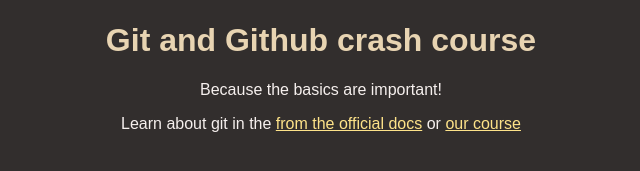
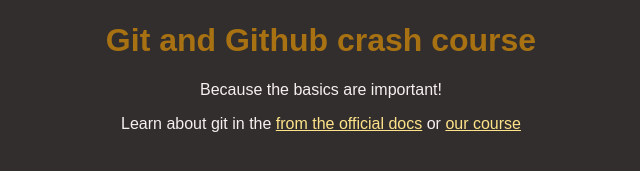
Before and after one commit to pratikrzr/git-github-crash-course, a plain HTML site: page index.html in a window 1280 px wide. Shown: the part 147-318 px from the top of the page, without its empty margins (319-959 px from the left). Drawn offline with Linux system fonts and the light colour scheme.

Commit message:
changed h1 color

```diff
--- a/styles.css
+++ b/styles.css
@@ -17,7 +17,7 @@ body {
 }
 
 h1 {
-  color: #e8d4b2;
+  color: #a87213;
 }
 
 a {
```
